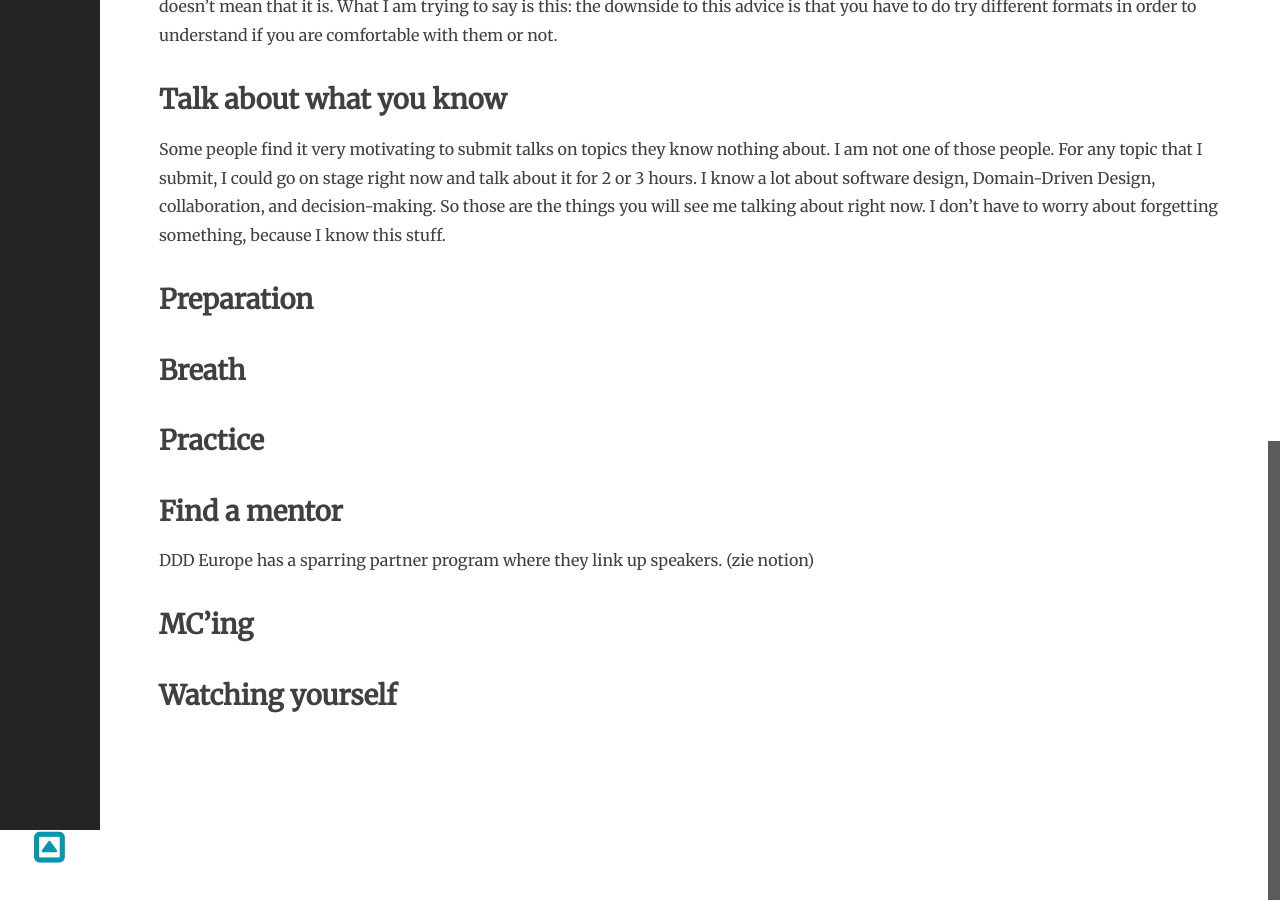
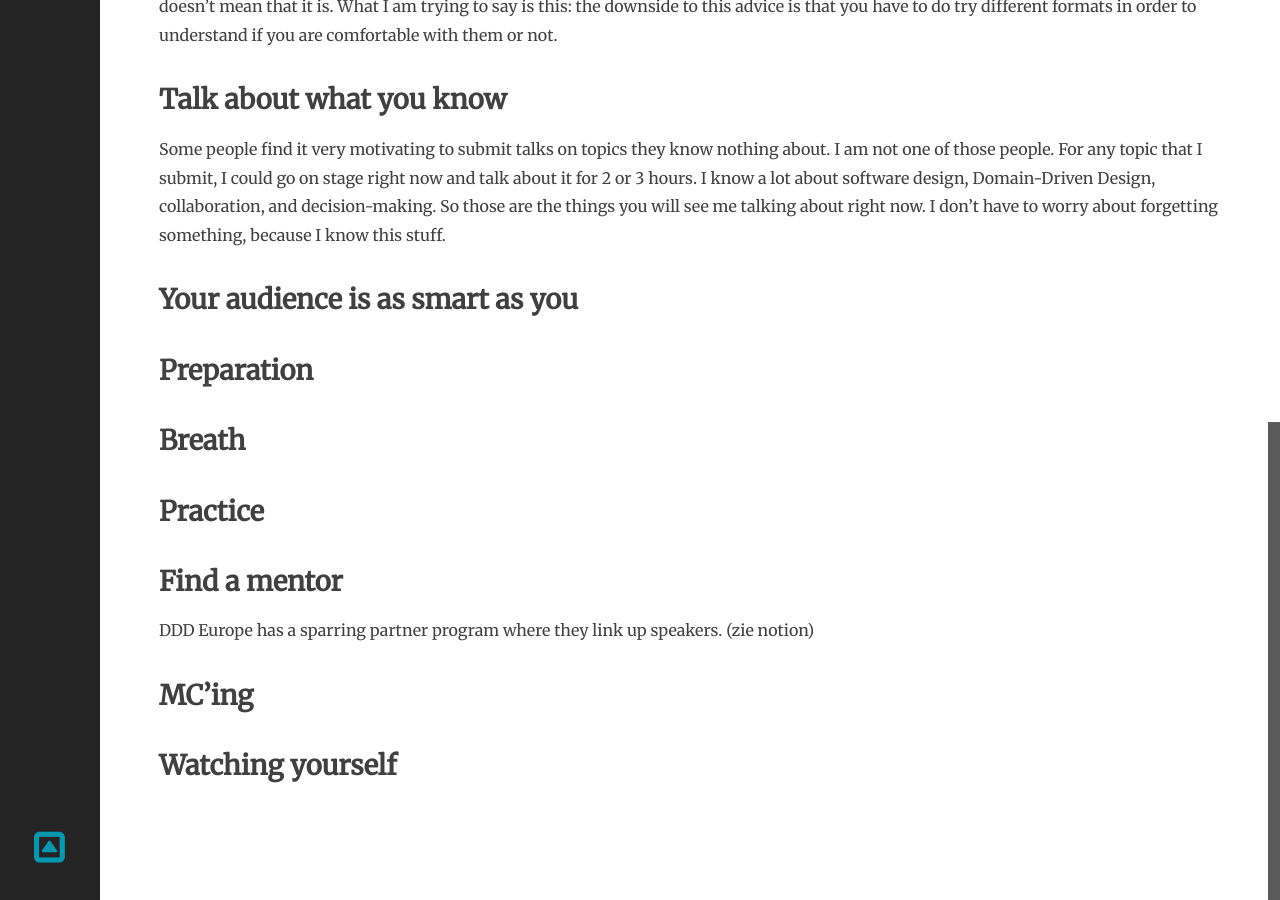
Before and after one commit to selketjah/selketjah.github.io, a Jekyll site: the page built from _posts/2026-02-10-speaking-advice.md, in a window 1280 px wide and 900 px high, scrolled down 796 px. Built offline with Jekyll 4.4.1, drawn with Linux system fonts in a browser that asks for light colours; comment, search, counter and statistics services are not loaded.

Commit message:
add another tip

```diff
--- a/_posts/2026-02-10-speaking-advice.md
+++ b/_posts/2026-02-10-speaking-advice.md
@@ -24,6 +24,9 @@ This is what I love: I love giving hands-on sessions, LOVE it. It looked way sca
 
 Some people find it very motivating to submit talks on topics they know nothing about. I am not one of those people. For any topic that I submit, I could go on stage right now and talk about it for 2 or 3 hours. I know a lot about software design, Domain-Driven Design, collaboration, and decision-making. So those are the things you will see me talking about right now. I don't have to worry about forgetting something, because I know this stuff.
 
+# Your audience is as smart as you
+
+
 # Preparation
 
 # Breath
```
